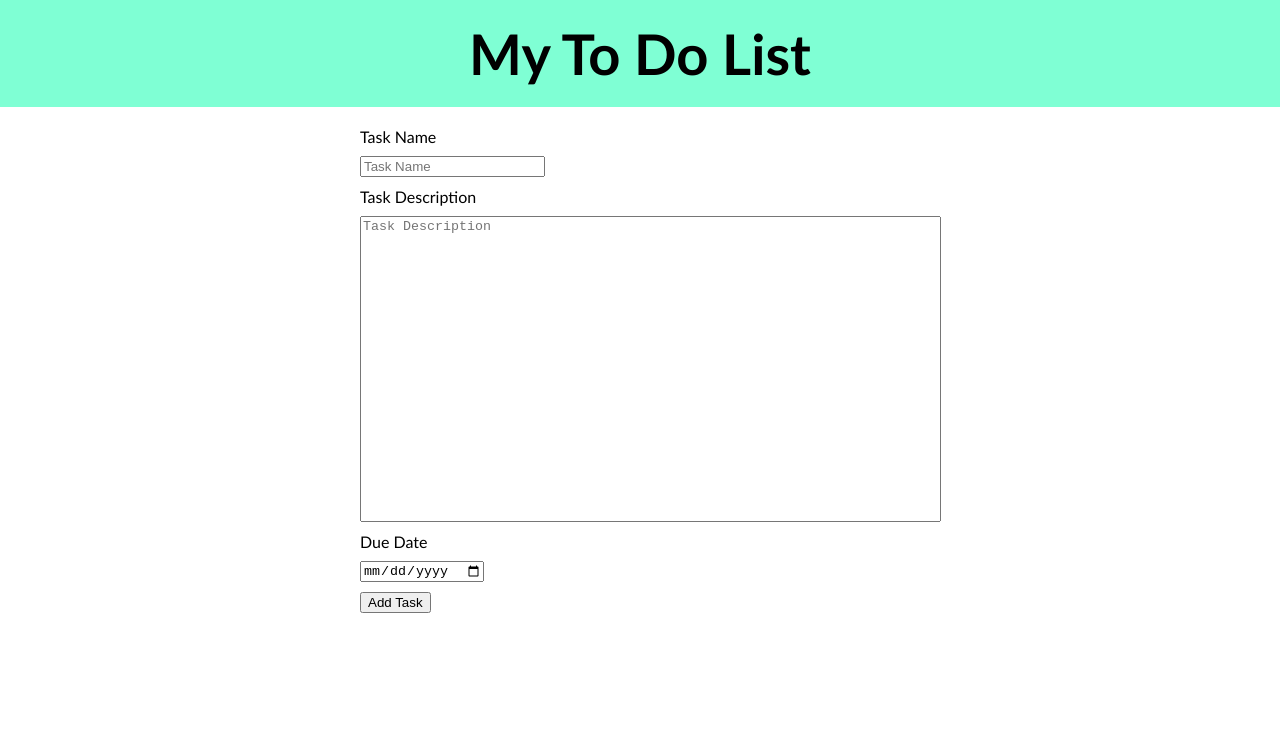
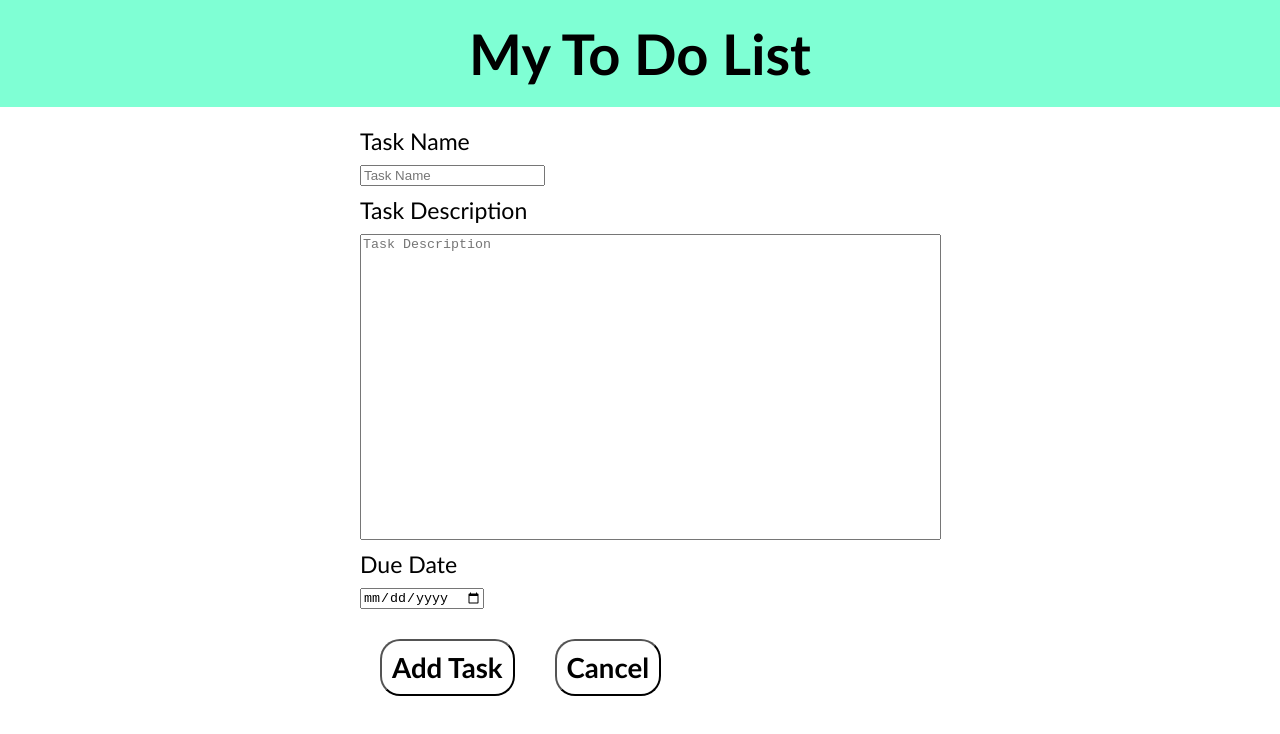
Before and after one commit to DistantNemesis/todo-app, a React (Vite) app: page / in a window 1280 px wide. Both pictures are taken after a click on the button "Add Task". Shown: the top 734 px of the page. Built offline with nearby package versions, Linux system fonts and the light colour scheme.

Commit message:
Added cancel button to 'Add Task' form

```diff
--- a/src/App.css
+++ b/src/App.css
@@ -1,5 +1,6 @@
 
 .add-task-form {
+    font-size: 1.2em;
     display: flex;
     flex-direction: column;
     align-items: flex-start;
@@ -7,7 +8,12 @@
     margin: 20px;
 }
 
-.add-task-button{
+.add-task-form-buttons{
+    display: flex;
+    flex-direction: row;
+    justify-content: center;
+}
+.click-button{
     text-align: center;
     padding: 10px;
     margin: 20px;
@@ -31,3 +37,11 @@
     font-size: 1.2em;
     font-weight: bold;
 }
+
+
+.task-list{
+    width: 200px;
+    font-size: 1.2em;
+    word-wrap: break-word;
+    margin: 0 auto;
+}
--- a/src/components/TaskList/AddTask.jsx
+++ b/src/components/TaskList/AddTask.jsx
@@ -10,7 +10,10 @@ function AddTask({setTasks, tasks, setShowForm}) {
                 <textarea id="task-description" style={{ resize: 'none' }} required cols={70} rows={20} placeholder="Task Description" />
                 <label htmlFor="due-date">Due Date</label>
                 <input id="due-date" required type="date" />
-                <input type="submit" value="Add Task" />
+                <div className="add-task-form-buttons">
+                    <input className="click-button" type="submit" value="Add Task" />
+                    <button id="cancel-button" type="button"className="click-button" onClick={() => setShowForm(false)}>Cancel</button>
+                </div>
             </form>
         </>
     )
--- a/src/components/TaskList/TaskList.jsx
+++ b/src/components/TaskList/TaskList.jsx
@@ -15,14 +15,15 @@ function TaskList() {
                 {tasks.length === 0 ? (
                   <p>No tasks are in your to-do list &#128077;</p>
                 ) : (
-                  tasks.map((task, index) => (
+                <ul className = "task-list">
+                  {tasks.map((task, index) => (
                     <li className="task-item" key={index}>
                       <p>{task}</p>
                     </li>
-                  ))
-                )}
-              <div className="buttons">
-                  <button className="add-task-button" onClick={addTask}>Add Task</button>
+                  ))}
+                </ul>)}
+              <div>
+                  <button className="click-button" onClick={addTask}>Add Task</button>
                   <select className="select-task-button" name="Change View">
                     <option> View All Tasks</option>
                     <option> View Completed Tasks</option>
--- a/src/index.css
+++ b/src/index.css
@@ -17,6 +17,7 @@ main{
   width: 600px;
   margin: 0 auto;
   text-align: center;
+  font-size: 1.2em;
     display: flex;
     flex-direction: column;
     justify-content: center;
```
